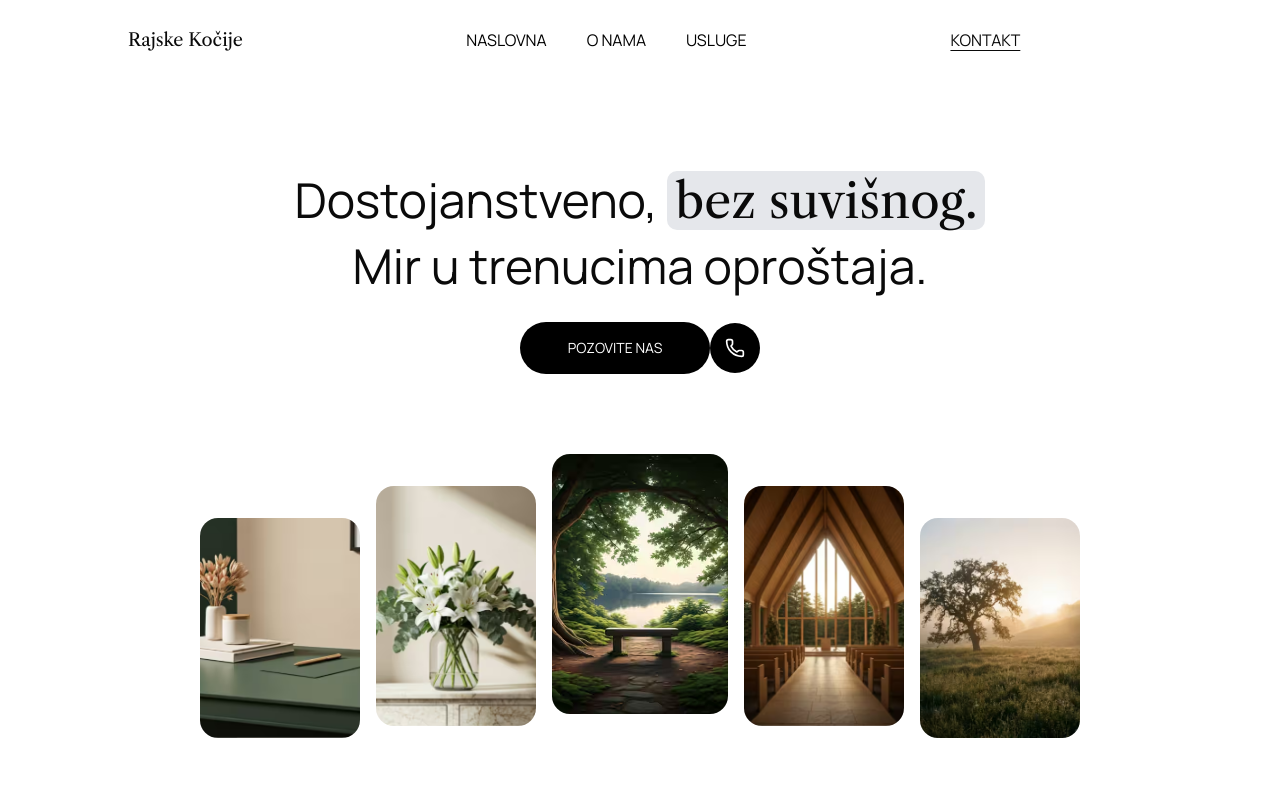
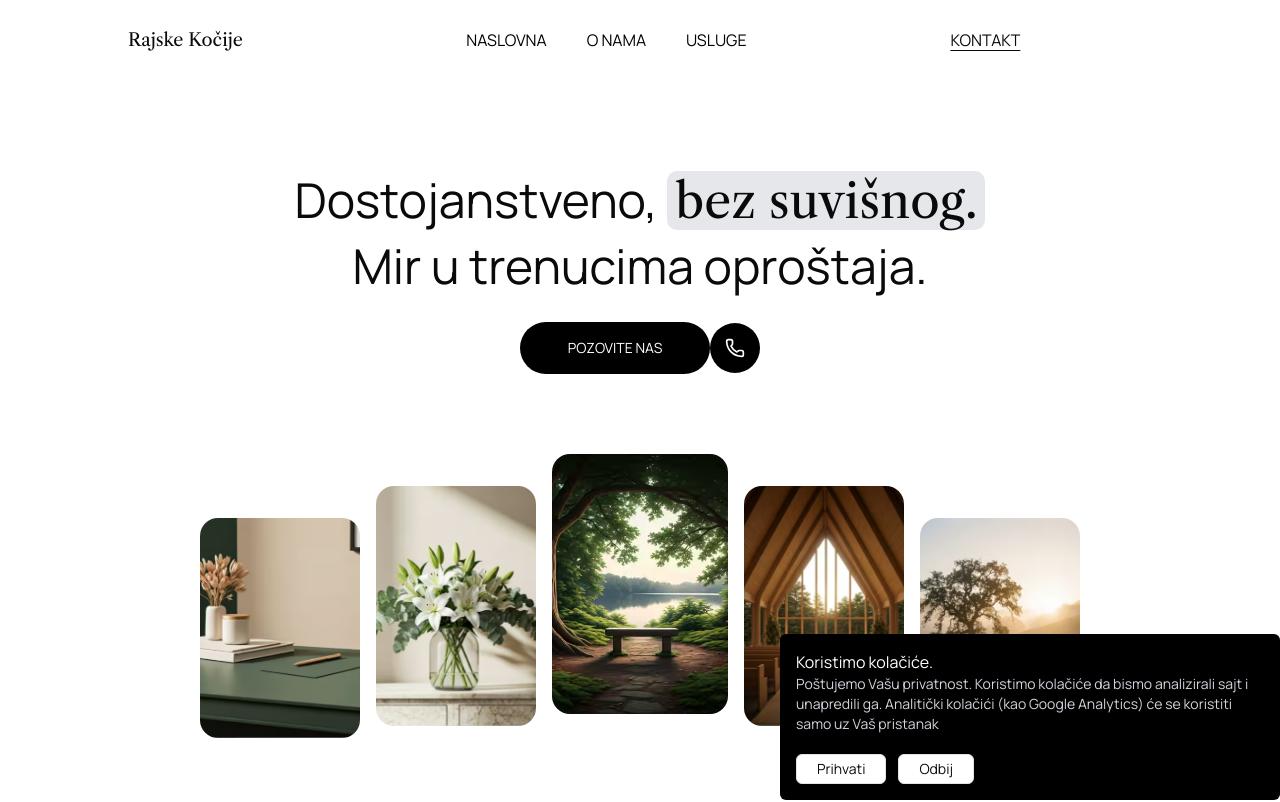
Before and after one commit to matkethekid/rajske-kocije-ui, a Next.js app: page / in a window 1280 px wide. Shown: the top 802 px of the page. Built offline with nearby package versions, Linux system fonts and the light colour scheme.

Commit message:
added cookie banner for google tag manager

```diff
--- /dev/null
+++ b/app/global.d.ts
@@ -0,0 +1,7 @@
+export {};
+
+declare global {
+    interface Window {
+        dataLayer: unknown[];
+    }
+}
--- a/app/layout.tsx
+++ b/app/layout.tsx
@@ -1,6 +1,7 @@
 import type { Metadata } from "next";
 import { Manrope } from "next/font/google";
 import "./globals.css";
+import CookieBanner from "@/components/CookieBanner";
 
 const manrope = Manrope({
   weight: ["400", "600", "800"],
@@ -67,10 +68,11 @@ export default function RootLayout({
   children: React.ReactNode;
 }>) {
   return (
-    <html
-      lang="en"
-    >
-      <body className={`min-h-full flex flex-col ${manrope.className}`}>{children}</body>
+    <html lang="en">
+      <body className={`min-h-full flex flex-col ${manrope.className}`}>
+        {children}
+      <CookieBanner/>
+      </body>
     </html>
   );
 }
--- /dev/null
+++ b/components/CookieBanner.tsx
@@ -0,0 +1,60 @@
+"use client";
+
+import { useEffect, useState } from "react";
+
+export default function CookieBanner() {
+    const [consent, setConsent] = useState<string | null>(null);
+
+    useEffect(() => {
+        const saved = localStorage.getItem("cookie_consent");
+        setConsent(saved);
+
+        if (saved === "accepted") {
+            loadGA();
+        }
+    }, []);
+
+    const loadGA = () => {
+        if (document.getElementById("ga-script")) return;
+
+        const script = document.createElement("script");
+        script.id = "ga-script";
+        script.src = "https://www.googletagmanager.com/gtag/js?id=GTM-W2MLQ25S";
+        script.async = true;
+        document.head.appendChild(script);
+        script.onload = () => {
+            window.dataLayer = window.dataLayer || [];
+            function gtag(...args: unknown[]) {
+                window.dataLayer.push(args);
+            }
+
+            gtag("js", new Date());
+            gtag("config", "GA_MEASUREMENT_ID");
+        };
+    };
+
+    const accept = () => {
+        localStorage.setItem("cookie_consent", "accepted");
+        setConsent("accepted");
+        loadGA();
+    };
+
+    const decline = () => {
+        localStorage.setItem("cookie_consent", "declined");
+        setConsent("declined");
+    };
+
+    if (consent !== null) return null;
+    return (
+        <div className={ "fixed max-w-125 right-0 bottom-0 bg-black p-6 lg:p-4 rounded-sm flex flex-col gap-5 z-10"}>
+            <div>
+                <p className="text-white">Koristimo kolačiće.</p>
+                <p className="text-gray-300 text-sm">Poštujemo Vašu privatnost. Koristimo kolačiće da bismo analizirali sajt i unapredili ga. Analitički kolačići (kao Google Analytics) će se koristiti samo uz Vaš pristanak</p>
+            </div>
+            <div className="flex flex-col lg:flex-row gap-3">
+                <button className="pt-1 pb-1 pl-5 pr-5 bg-white border border-zinc-200 rounded-sm text-sm cursor-pointer" onClick={accept}>Prihvati</button>
+                <button className="pt-1 pb-1 pl-5 pr-5 bg-white border border-zinc-200 rounded-sm text-sm cursor-pointer" onClick={decline}>Odbij</button>
+            </div>
+        </div>
+    );
+}
```
